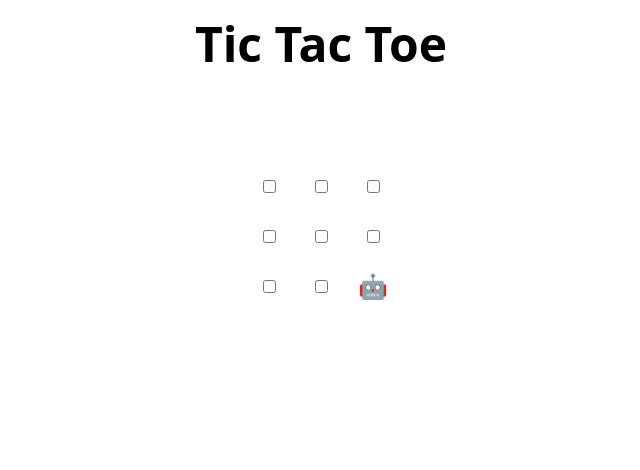
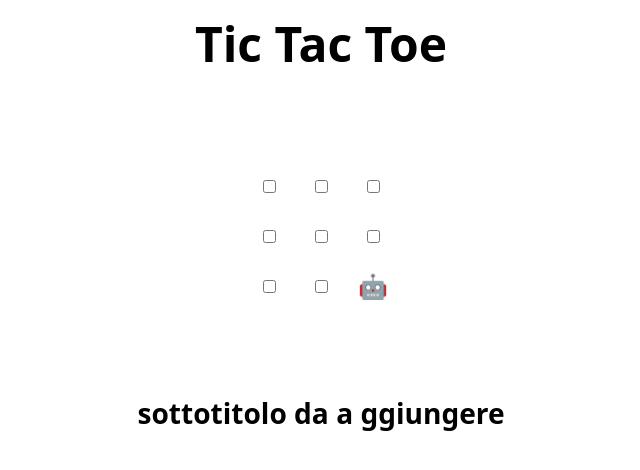
Before and after one commit to mmorgano/skills-review-pull-requests, a plain HTML site: page index.html in a window 1280 px wide. Shown: the whole page, without its empty margins (319-959 px from the left). Drawn offline with Linux system fonts and the light colour scheme.

Commit message:
Update index.html
aggiungi un sottotitolo

```diff
--- a/index.html
+++ b/index.html
@@ -48,6 +48,7 @@
 </table>
 
 <h2 hidden>Game over, refresh to play again 🧑‍💻 🤖!</h2>
+<h3>sottotitolo da a ggiungere</h3>
 
 <script>
   // Initialization
```
